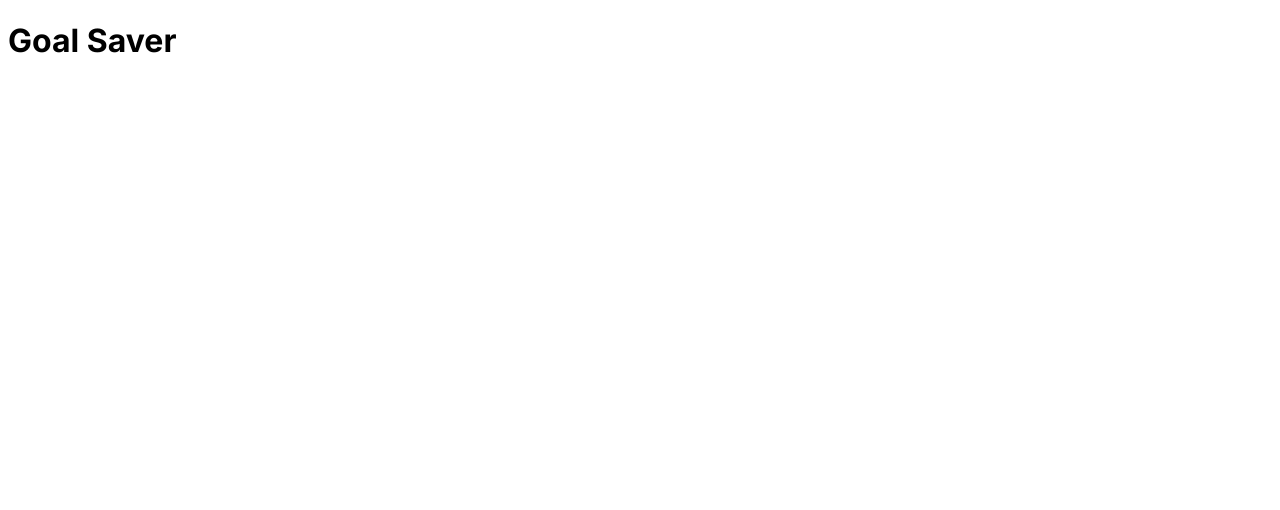
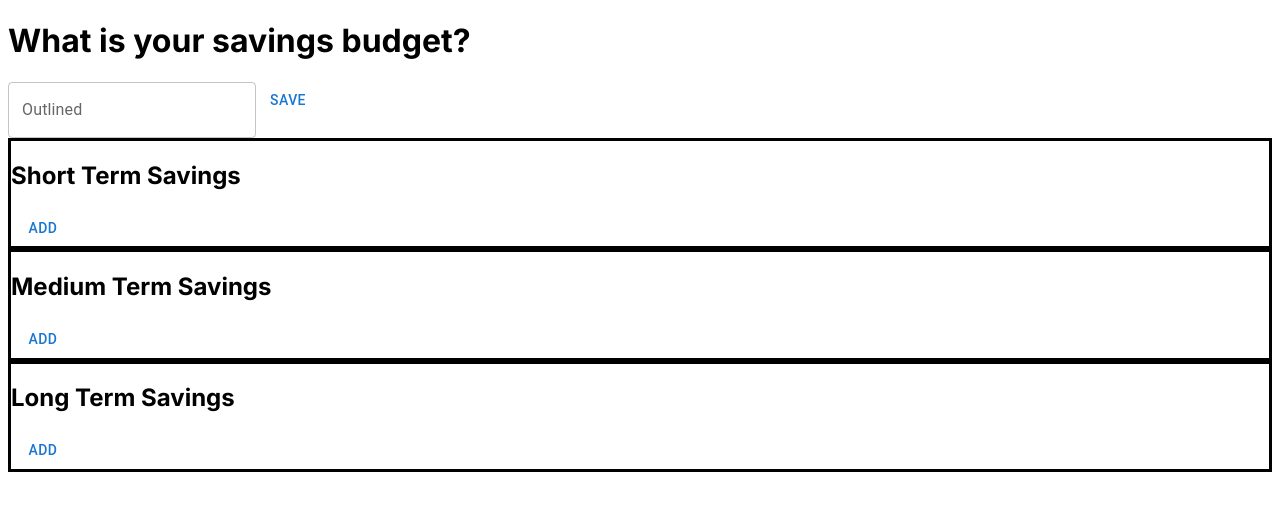
Before and after one commit to shadycodee/Goal_Saver, a React (Vite) app in the folder react/: page /dashboard in a window 1280 px wide. Shown: the top 510 px of the page. Built offline with nearby package versions, Linux system fonts and the light colour scheme.

Commit message:
revamp Dashboard component with new title, input fields, and savings categories; add corresponding CSS styles

```diff
--- a/react/src/Pages/Dashboard.jsx
+++ b/react/src/Pages/Dashboard.jsx
@@ -1,9 +1,26 @@
 import React from 'react'
+import { TextField, Button } from '@mui/material';
+import '../styles/Dashboard.css';
 
 function Dashboard() {
   return (
     <div>
-      <h1>Goal Saver</h1>
+     <h1>What is your savings budget?</h1>
+     <TextField id="outlined-basic" label="Outlined" variant="outlined" />
+     <Button>Save</Button>
+
+     <div className='short-term-div'>
+        <h2>Short Term Savings</h2>
+        <Button>Add</Button>
+     </div>
+     <div className='medium-term-div'>
+      <h2>Medium Term Savings</h2>
+      <Button>Add</Button>
+     </div>
+     <div className='long-term-div'>
+      <h2>Long Term Savings</h2>
+      <Button>Add</Button>
+     </div>
     </div>
   )
 }
--- /dev/null
+++ b/react/src/styles/Dashboard.css
@@ -0,0 +1,11 @@
+.short-term-div {
+    border: 3px solid black;
+}
+
+.medium-term-div {
+    border: 3px solid black;
+}
+
+.long-term-div {
+    border: 3px solid black;
+}
```
